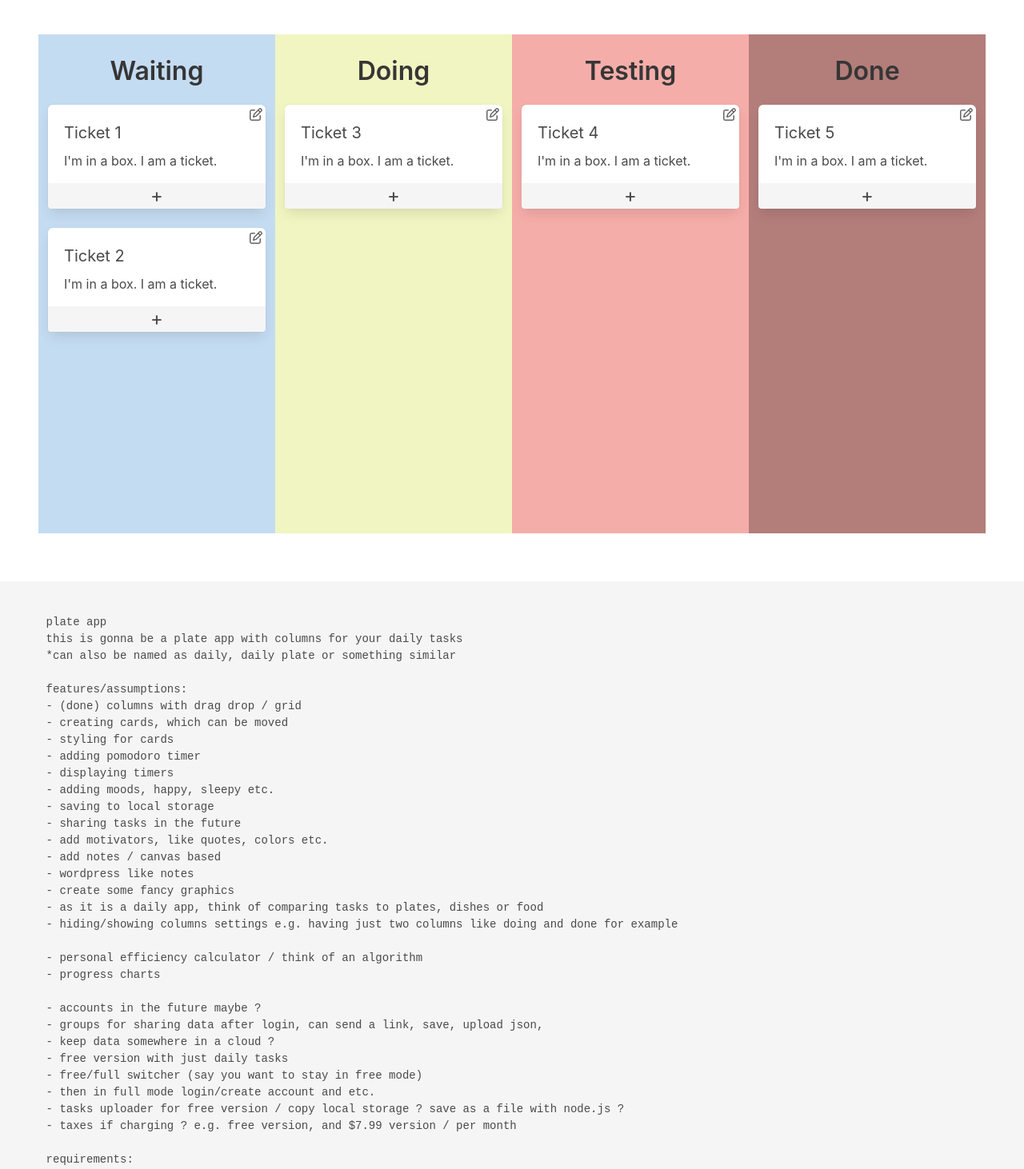
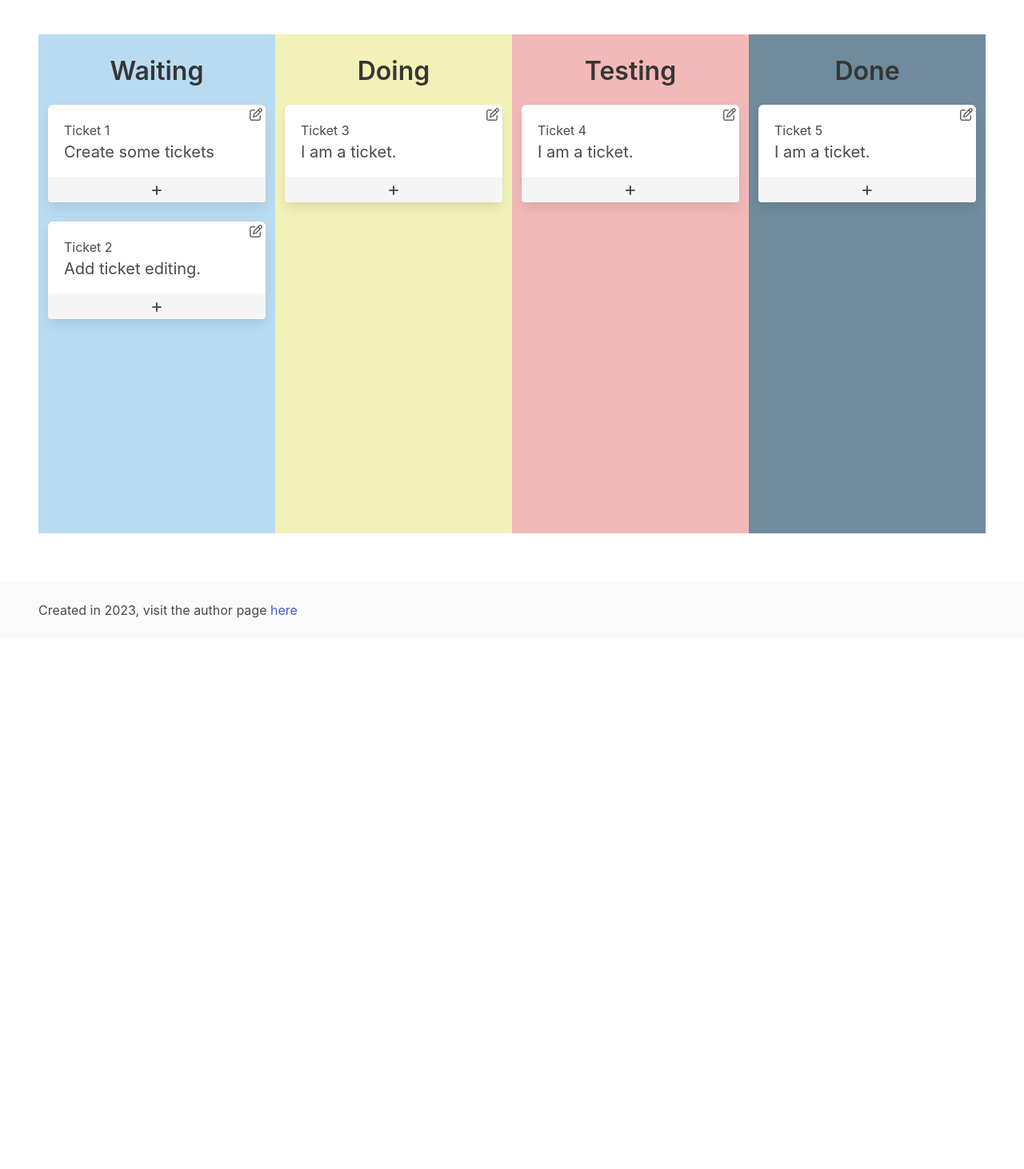
Before and after one commit to pas-gitvn/daily-plate, a React (Create React App) app: page / in a window 1280 px wide. Shown: the part 200-1662 px from the top of the page at 80% size. After the commit the page ends 999 px from the top, so only its background shows below. Built offline with nearby package versions, Linux system fonts and the light colour scheme.

Commit message:
update dragging experience, update modal fields, add history

```diff
--- a/src/App.css
+++ b/src/App.css
@@ -1,3 +1,7 @@
+.box {
+  transition: all 0.3s;
+}
+
 .box.dragging,
 .box.dragging .button {
   background: rgba(255, 255, 255, 0.3);
@@ -7,3 +11,16 @@
   transform: scale(0.75);
   transition: 0.5s;
 }
+
+.grid__column.over {
+  filter: brightness(85%);
+}
+
+.footer {
+  padding: 1.5rem 1.5rem;
+}
+@media screen and (min-width: 1024px) {
+  .footer {
+    padding: 1.5rem 3rem;
+  }
+}
--- a/src/App.tsx
+++ b/src/App.tsx
@@ -8,56 +8,16 @@ type Tickets = {
   id: number;
   columnId: number;
   title: string;
+  content: string;
 }[]
 
 const App = () => {
-  const todoMap:string = `
-    plate app
-    this is gonna be a plate app with columns for your daily tasks
-    *can also be named as daily, daily plate or something similar
-
-    features/assumptions:
-    - (done) columns with drag drop / grid
-    - creating cards, which can be moved
-    - styling for cards
-    - adding pomodoro timer
-    - displaying timers
-    - adding moods, happy, sleepy etc.
-    - saving to local storage
-    - sharing tasks in the future
-    - add motivators, like quotes, colors etc.
-    - add notes / canvas based
-    - wordpress like notes
-    - create some fancy graphics
-    - as it is a daily app, think of comparing tasks to plates, dishes or food
-    - hiding/showing columns settings e.g. having just two columns like doing and done for example
-
-    - personal efficiency calculator / think of an algorithm
-    - progress charts
-
-    - accounts in the future maybe ?
-    - groups for sharing data after login, can send a link, save, upload json,
-    - keep data somewhere in a cloud ?
-    - free version with just daily tasks
-    - free/full switcher (say you want to stay in free mode)
-    - then in full mode login/create account and etc.
-    - tasks uploader for free version / copy local storage ? save as a file with node.js ?
-    - taxes if charging ? e.g. free version, and $7.99 version / per month
-
-    requirements:
-    - (done) tailwind or other lib for styling ?
-    - (done) add some kind of a nice font
-    - tests with coverage (included)
-
-    quote of the day can be used with https://zenquotes.io/api/today from https://zenquotes.io/
-  `;
-
   const [tickets, setTickets] = useState<Tickets>([
-       { id: 1, columnId: 1, title: 'I\'m in a box. I am a ticket.'},
-       { id: 2, columnId: 1, title: 'I\'m in a box. I am a ticket.'},
-       { id: 3, columnId: 2, title: 'I\'m in a box. I am a ticket.'},
-       { id: 4, columnId: 3, title: 'I\'m in a box. I am a ticket.'},
-       { id: 5, columnId: 4, title: 'I\'m in a box. I am a ticket.'}
+       { id: 1, columnId: 1, title: 'Create some tickets', content: 'This ticket is about creating some new work items.'},
+       { id: 2, columnId: 1, title: 'Add ticket editing.', content: 'Make every ticket editable so the title and content can be updated.'},
+       { id: 3, columnId: 2, title: 'I am a ticket.', content: 'simple content'},
+       { id: 4, columnId: 3, title: 'I am a ticket.', content: 'simple content'},
+       { id: 5, columnId: 4, title: 'I am a ticket.', content: 'simple content'}
      ]);
 
   const [isModalVisible, setIsModalVisible] = useState<boolean>(false);
@@ -79,12 +39,12 @@ const App = () => {
     <div className="plate">
       <section className="plate__header section">
         <h1 className="title is-1">The daily plate</h1>
-        <p className="subtitle">Hey, this is your plate for your daily tasks. Organize your work and have fun.</p>
+        <p className="subtitle">Hey, this is your plate for your daily tasks. Organize your work, be productive, and have fun.</p>
         <button className="button is-primary" onClick={modalOpenHandler}>Create a new ticket</button>
       </section>
       <Grid tickets={tickets}/>
+      <footer className='footer'>Created in 2023, visit the author page <a href="#">here</a></footer>
       <Modal isVisible={isModalVisible} close={modalCloseHandler} save={modalSaveAndCloseHandler}/>
-      <pre children={todoMap} />
     </div>
   );
 }
--- a/src/components/grid/Grid.tsx
+++ b/src/components/grid/Grid.tsx
@@ -7,12 +7,14 @@ interface Aprops {
     id: number,
     columnId: number,
     title: string,
+    content: string,
   }[]
 }
 
 const Grid = (props: Aprops) => {
   let draggedTicket:HTMLElement;
   let draggedStartPosition:number;
+  let columnTarget:HTMLElement;
 
   const columns: { id: number, class: string, name: string }[] = [
     { id: 1, class: 'waiting', name: 'Waiting'},
@@ -36,11 +38,27 @@ const Grid = (props: Aprops) => {
     e.preventDefault();
   };
 
+  const onDragEnter = (e: React.DragEvent<HTMLDivElement>) => {
+    e.preventDefault();
+    let target = e.target as HTMLElement;
+    let column = target.closest('.column') as HTMLElement;
+    columnTarget = column;
+    column.classList.add('over');
+  };
+
+  const onDragLeave = (e: React.DragEvent<HTMLDivElement>) => {
+    e.preventDefault();
+    let target = e.target as HTMLElement;
+    let column = target.closest('.column') as HTMLElement;
+    if (column != columnTarget) column.classList.remove('over');
+  }
+
   const onDrop = (e: React.DragEvent<HTMLDivElement>) => {
     e.preventDefault();
-
     let target = e.target as HTMLElement;
     let column = target.closest('.column') as HTMLElement;
+    column.classList.remove('over');
+
 
     let ticketBoxes = Array.from(column.children).filter((el) => {
       return el.classList.contains('box');
@@ -77,6 +95,8 @@ const Grid = (props: Aprops) => {
           onDrop={onDrop}
           onDragStart={onDragStart}
           onDragEnd={onDragEnd}
+          onDragEnter={onDragEnter}
+          onDragLeave={onDragLeave}
           class={column.class}
           name={column.name}
           tickets={props.tickets}
--- a/src/components/grid/GridColumn.module.css
+++ b/src/components/grid/GridColumn.module.css
@@ -1,15 +1,15 @@
 .grid__column-waiting {
-  background: #c4dcf2;
+  background: #b9dbf2;
 }
 
 .grid__column-doing {
-  background: #f1f5c1;
+  background: #f2f2b8;
 }
 
 .grid__column-testing {
-  background: #f5ada9;
+  background: #f2b9b8;
 }
 
 .grid__column-done {
-  background: #b37d7a;
+  background: #6f8b9d;
 }
--- a/src/components/grid/GridColumn.tsx
+++ b/src/components/grid/GridColumn.tsx
@@ -7,6 +7,8 @@ interface AProps {
   onDrop: (e: React.DragEvent<HTMLDivElement>) => void;
   onDragStart: (e: React.DragEvent<HTMLDivElement>) => void;
   onDragEnd: (e: React.DragEvent<HTMLDivElement>) => void;
+  onDragEnter: (e: React.DragEvent<HTMLDivElement>) => void;
+  onDragLeave: (e: React.DragEvent<HTMLDivElement>) => void;
   class: string;
   name: string;
   id: number,
@@ -14,6 +16,7 @@ interface AProps {
     id: number,
     columnId: number,
     title: string,
+    content: string,
   }[]
 }
 
@@ -28,10 +31,12 @@ const GridColumn = (props:AProps) => {
         className={`column grid__column ${styles[`grid__column-${props.class}`]}`}
         onDragOver={props.onDragOver}
         onDrop={props.onDrop}
+        onDragEnter={props.onDragEnter}
+        onDragLeave={props.onDragLeave}
       >
         <h3 className="title is-3 mt-4 has-text-centered">{props.name}</h3>
         {filteredTickets.map((ticket) => (
-          <Ticket key={ticket.id} id={ticket.id} onDragStart={props.onDragStart} onDragEnd={props.onDragEnd} text={ticket.title} />
+          <Ticket key={ticket.id} id={ticket.id} onDragStart={props.onDragStart} onDragEnd={props.onDragEnd} title={ticket.title} content={ticket.content} />
         ))}
     </div>
   )
--- a/src/components/modal/Modal.tsx
+++ b/src/components/modal/Modal.tsx
@@ -18,14 +18,25 @@ const Modal = (props:Aprops) => {
       <div className="modal-background" onClick={props.close}></div>
       <div className="modal-card">
         <header className="modal-card-head">
-          <p className="modal-card-title">Modal title</p>
+          <p className="modal-card-title">Create a ticket</p>
           <button className="delete" aria-label="close" onClick={props.close}></button>
         </header>
         <section className="modal-card-body">
-          content
+          <div className="field">
+            <label className="label">Title</label>
+            <div className="control">
+              <input className="input" type="text" placeholder="Ticket title"/>
+            </div>
+          </div>
+          <div className="field">
+            <label className="label">Content</label>
+            <div className="control">
+              <textarea className="textarea" placeholder="Ticket content"></textarea>
+            </div>
+          </div>
         </section>
         <footer className="modal-card-foot">
-          <button className="button is-primary" onClick={props.save}>Save changes</button>
+          <button className="button is-primary" onClick={props.save}>Create</button>
           <button className="button" onClick={props.close}>Cancel</button>
         </footer>
       </div>
--- a/src/components/ticket/Ticket.tsx
+++ b/src/components/ticket/Ticket.tsx
@@ -9,8 +9,9 @@ type Props = {
   onDragStart: (e: React.DragEvent<HTMLDivElement>) => void,
   onDragEnd: (e: React.DragEvent<HTMLDivElement>) => void,
 
-  text: string,
+  title: string,
   id: number,
+  content: string,
 }
 
 const Ticket = (props: Props) => {
@@ -38,12 +39,13 @@ const Ticket = (props: Props) => {
       <span className={`icon ${styles.edit}`} onClick={handleEdit}>
         <FontAwesomeIcon icon={faEdit} />
       </span>
-      <p className={'is-size-5 mb-2'}>Ticket {props.id}</p>
-      <p>{props.text}</p>
+      <span>Ticket {props.id}</span>
+      <p className='is-size-5'> {props.title}</p>
+
       <span className={`button is-light ${styles['toggle-content']}`} onClick={handleOnClick}>{detailsIcon}</span>
       {detailsStatus && <div className="ticket-details">
-        <div>
-          details
+        <div className='mt-2'>
+          {props.content}
         </div>
       </div>}
     </div>
```
Also changed, not shown: 1 other file (tests, documents, lock files or other folders).
